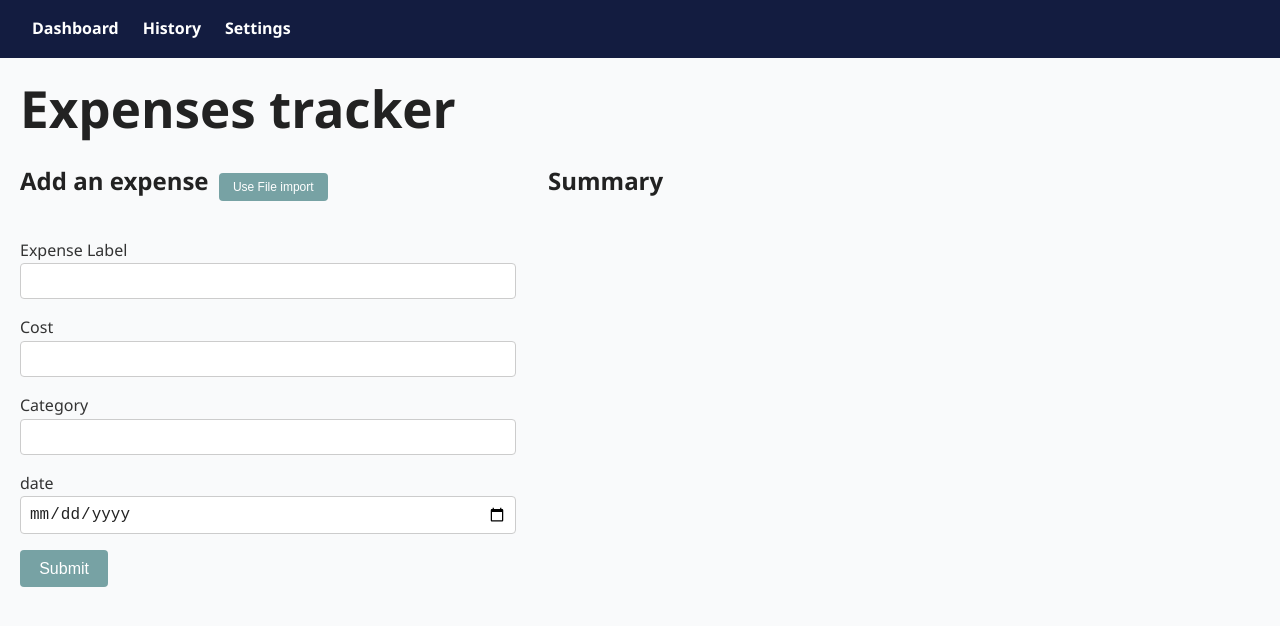
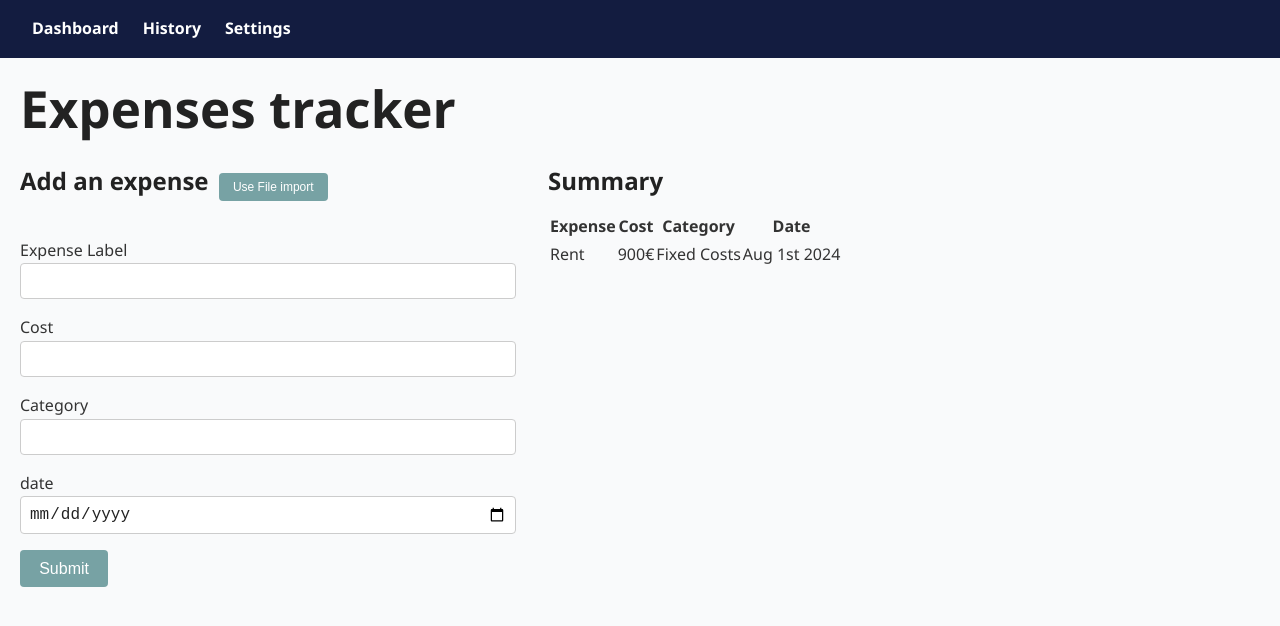
Before and after one commit to 1razu/expenses_reporting, a React (Vite) app: page / in a window 1280 px wide. Shown: the top 626 px of the page. Built offline with nearby package versions, Linux system fonts and the light colour scheme.

Commit message:
began table

```diff
--- a/src/App.tsx
+++ b/src/App.tsx
@@ -1,7 +1,7 @@
 import './App.css'
 import CurrentForm from './components/Forms/ExpenseEntryForms'
 import NavBar from './components/UI/Navigation/NavBar'
-
+import SummaryTable from './components/UI/Tables/SummaryTable'
 
 function App() {
   return (
@@ -15,6 +15,7 @@ function App() {
           </div>
           <div className='summary'>
           <h2>Summary</h2>
+          <SummaryTable />
           </div>
         </div>
       </div>
--- /dev/null
+++ b/src/components/UI/Tables/SummaryTable.module.css
@@ -0,0 +1,11 @@
+thStyle {
+  border: 1px solid #eae0e0;
+  padding: 8px;
+  background-color: #dad7d7;
+  text-align: left;
+};
+
+tdStyle {
+  border: 1px solid #ddd;
+  padding: 8px;
+};
--- /dev/null
+++ b/src/components/UI/Tables/SummaryTable.tsx
@@ -0,0 +1,26 @@
+// import { useState } from 'react';
+// import styles from './SummaryTable.module.css';
+
+
+export default function SummaryTable() {
+    return (
+    <table>
+      <thead>
+        <tr>
+          <th > Expense </th>
+          <th > Cost </th>
+          <th > Category </th>
+          <th > Date </th>
+        </tr>
+      </thead>
+      <tbody>
+          <tr>
+            <td > Rent</td>
+            <td> 900€</td>
+            <td>Fixed Costs </td>
+            <td>Aug 1st 2024</td>
+          </tr>
+      </tbody>
+    </table>
+  );
+};
```
